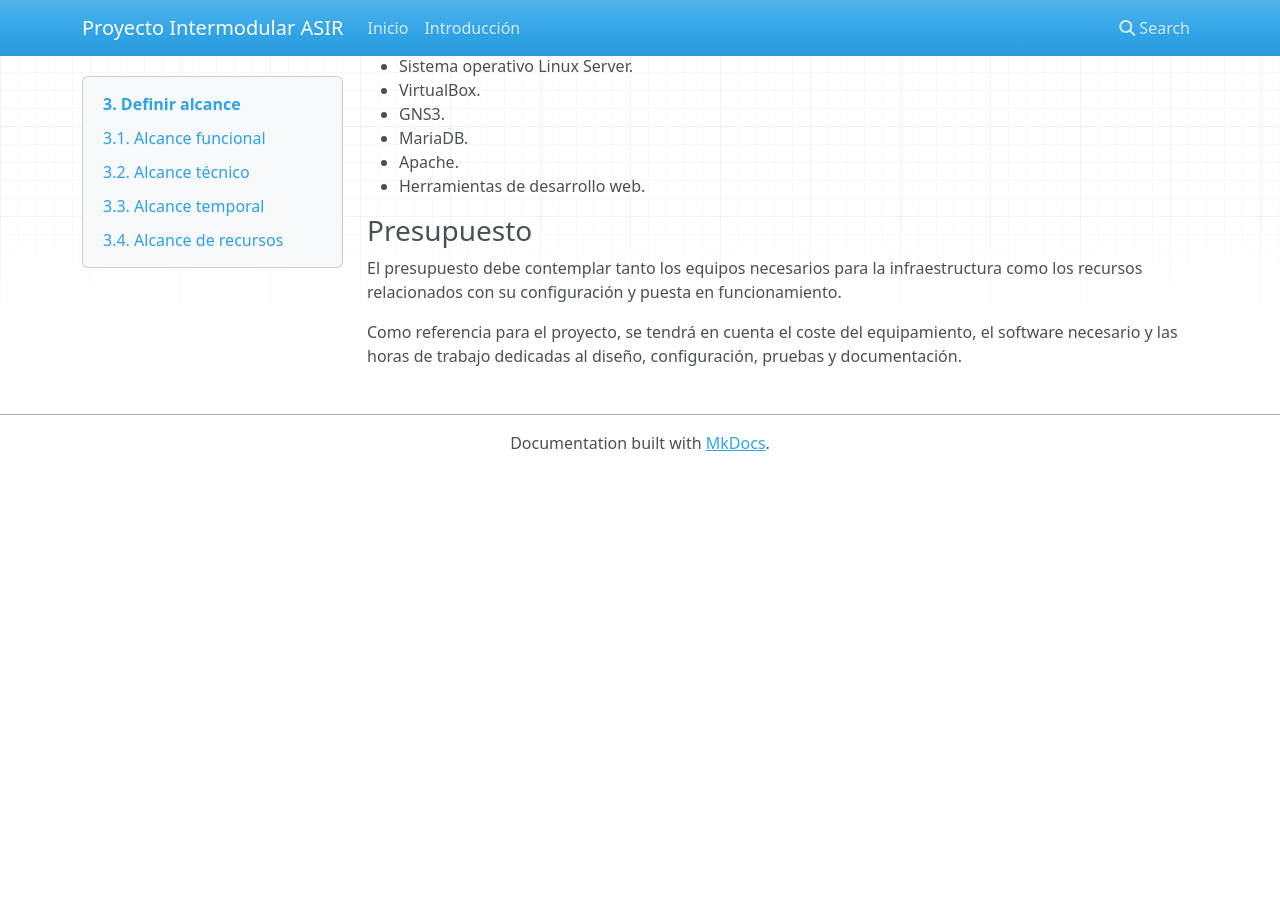
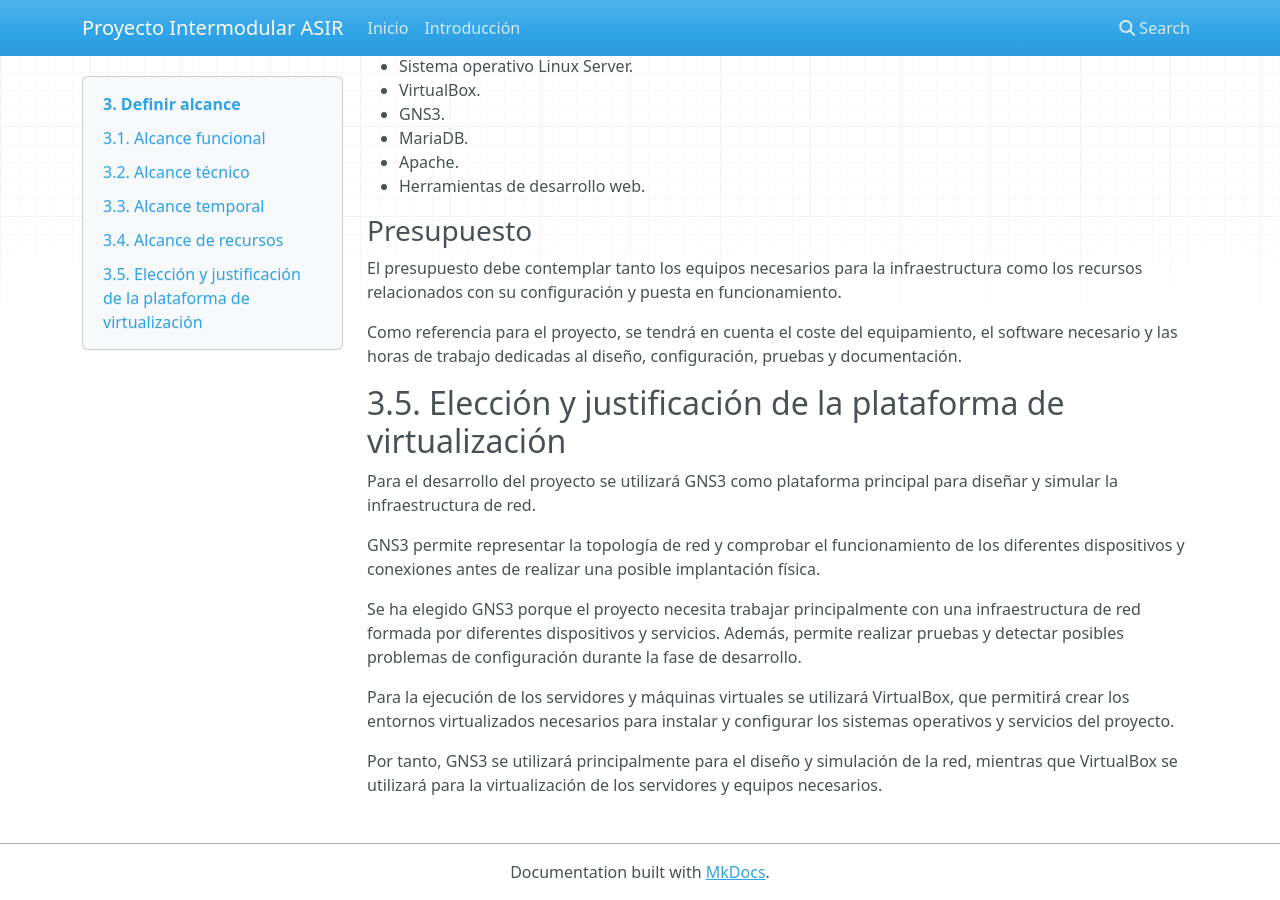
Before and after one commit to carloshuertasrodrigo-prog/Proyecto-Intermodular-ASIR, an MkDocs documentation site: the page built from docs/03_alcance.md, in a window 1280 px wide and 900 px high, scrolled down 2160 px. Built offline with MkDocs 1.6.1, drawn with Linux system fonts in a browser that asks for light colours; nearby versions of some CDN libraries; before the commit the page ends 2631 px from its top, so only the background shows below that.

Commit message:
Añadida elección y justificación de la plataforma
Added section on virtualization platform choice and justification.

```diff
--- a/docs/03_alcance.md
+++ b/docs/03_alcance.md
@@ -96,3 +96,15 @@ Entre los principales recursos necesarios se encuentran:
 El presupuesto debe contemplar tanto los equipos necesarios para la infraestructura como los recursos relacionados con su configuración y puesta en funcionamiento.
 
 Como referencia para el proyecto, se tendrá en cuenta el coste del equipamiento, el software necesario y las horas de trabajo dedicadas al diseño, configuración, pruebas y documentación.
+
+## 3.5. Elección y justificación de la plataforma de virtualización
+
+Para el desarrollo del proyecto se utilizará GNS3 como plataforma principal para diseñar y simular la infraestructura de red.
+
+GNS3 permite representar la topología de red y comprobar el funcionamiento de los diferentes dispositivos y conexiones antes de realizar una posible implantación física.
+
+Se ha elegido GNS3 porque el proyecto necesita trabajar principalmente con una infraestructura de red formada por diferentes dispositivos y servicios. Además, permite realizar pruebas y detectar posibles problemas de configuración durante la fase de desarrollo.
+
+Para la ejecución de los servidores y máquinas virtuales se utilizará VirtualBox, que permitirá crear los entornos virtualizados necesarios para instalar y configurar los sistemas operativos y servicios del proyecto.
+
+Por tanto, GNS3 se utilizará principalmente para el diseño y simulación de la red, mientras que VirtualBox se utilizará para la virtualización de los servidores y equipos necesarios.
```
